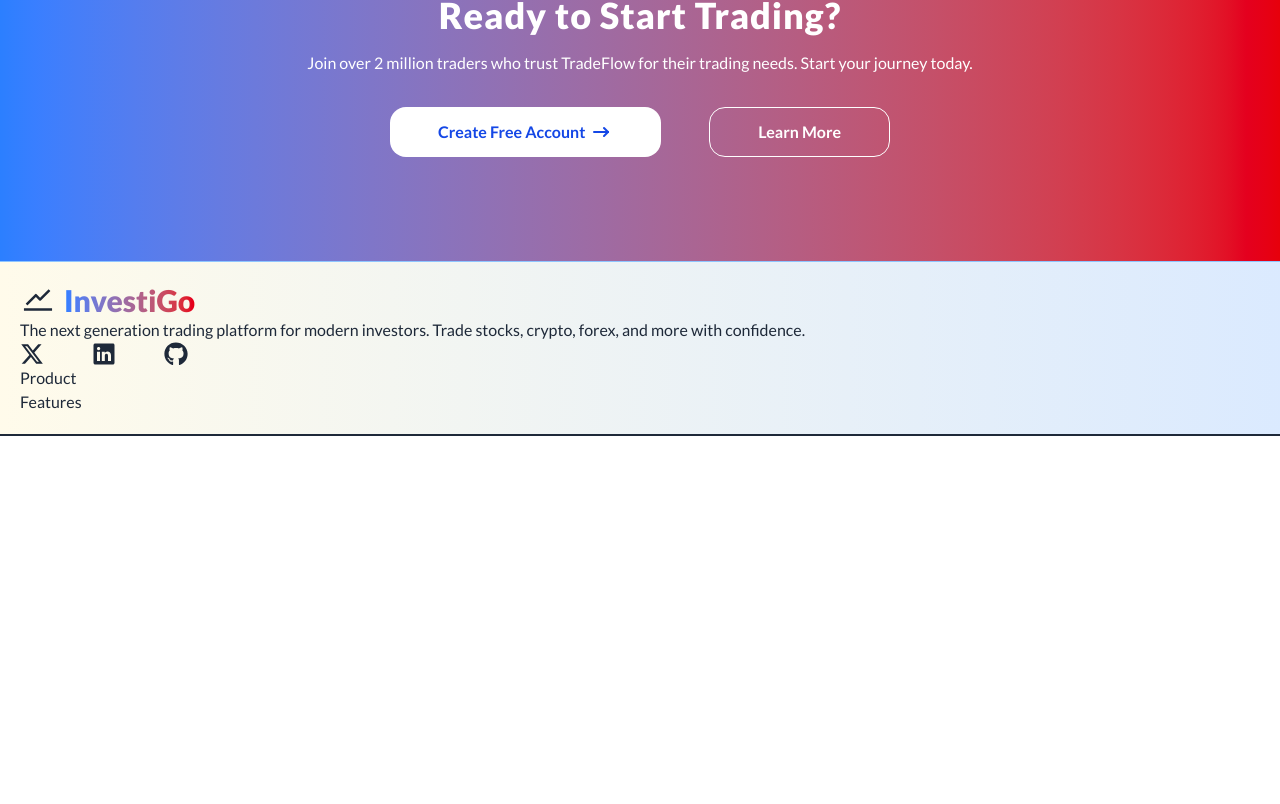
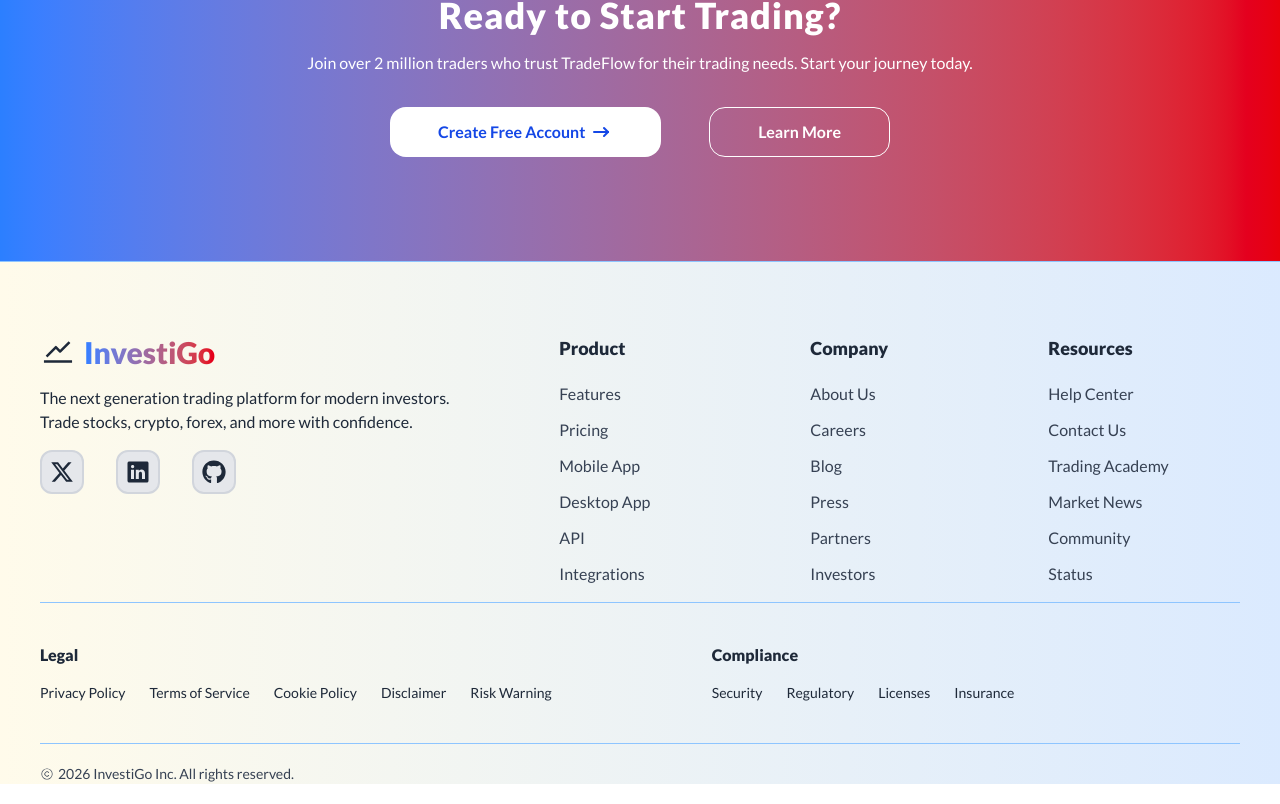
Before and after one commit to yashvardhannautiyal/Investigo-stock-market-app, a React (Vite) app in the folder frontend/: page / in a window 1280 px wide. Shown: the part 1552-2356 px from the top of the page. Before the commit the page ends 1988 px from the top, so only its background shows below. Built offline with nearby package versions, Linux system fonts and the light colour scheme.

Commit message:
footer completed

```diff
--- a/frontend/src/components/landingPage/Footer.jsx
+++ b/frontend/src/components/landingPage/Footer.jsx
@@ -3,72 +3,124 @@ import { AiOutlineStock } from "react-icons/ai";
 import { FaXTwitter } from "react-icons/fa6";
 import { IoLogoLinkedin } from "react-icons/io5";
 import { FaGithub } from "react-icons/fa";
+import { PiCopyrightLight } from "react-icons/pi";
+import "./FooterStyle.css";
 
 function Footer() {
   return (
-    <div>
+    <div className="px-10">
       {/* top content  */}
-      <div className="p-5">
+      <div className="flex justify-between mt-18">
         {/* logo + text  */}
-        <div>
-          <a href="/" className="flex items-center gap-2 ">
+        <div className="w-md">
+          <a href="/" className="flex items-center gap-2">
             <AiOutlineStock className="text-4xl font-extrabold" />
             <h1 className="text-3xl font-extrabold bg-linear-to-r from-blue-500 to-red-600 bg-clip-text text-transparent">
               InvestiGo
             </h1>
           </a>
 
-          <p>
+          <p className="mt-4">
             The next generation trading platform for modern investors. Trade
             stocks, crypto, forex, and more with confidence.
           </p>
 
-          <div className="flex gap-12 text-2xl">
-            <a href="https://x.com/home?lang=en-in" target="_blank">
+          <div className="flex gap-8 text-2xl mt-4">
+            <a href="https://x.com/home?lang=en-in" target="_blank" className="border-2 bg-gray-200 border-gray-300 p-2 rounded-xl hover:text-blue-700">
               <FaXTwitter />
             </a>
             <a
               href="https://www.linkedin.com/in/yash-vardhan-nautiyal/"
               target="_blank"
+              className="border-2 bg-gray-200 border-gray-300 p-2 rounded-xl hover:text-blue-700"
             >
               <IoLogoLinkedin />
             </a>
             <a
               href="https://github.com/yashvardhannautiyal/Investigo-stock-market-app"
               target="_blank"
+              className="border-2 bg-gray-200 border-gray-300 p-2 rounded-xl hover:text-blue-700"
             >
               <FaGithub />
             </a>
           </div>
         </div>
 
-          {/* list items  */}
+        {/* list items  */}
+        <div className="flex justify-between gap-40">
+          {/* list 1  */}
           <div>
-            {/* list 1  */}
-            <div>
-              <h4>Product</h4>
-            <ul>
+            <h4 className="text-lg font-extrabold">Product</h4>
+            <ul className="text-gray-700 font-medium mt-5 space-y-3">
               <li>Features</li>
-              <li></li>
-              <li></li>
-              <li></li>
-              <li></li>
-              <li></li>
+              <li>Pricing</li>
+              <li>Mobile App</li>
+              <li>Desktop App</li>
+              <li>API</li>
+              <li>Integrations</li>
             </ul>
-            </div>
           </div>
-        <div>
+
+          {/* list 2  */}
+          <div>
+            <h4 className="text-lg font-extrabold">Company</h4>
+            <ul className="text-gray-700 font-medium mt-5 space-y-3">
+              <li>About Us</li>
+              <li>Careers</li>
+              <li>Blog</li>
+              <li>Press</li>
+              <li>Partners</li>
+              <li>Investors</li>
+            </ul>
+          </div>
+
+          {/* list 1  */}
+          <div>
+            <h4 className="text-lg font-extrabold">Resources</h4>
+            <ul className="text-gray-700 font-medium mt-5 space-y-3">
+              <li>Help Center</li>
+              <li>Contact Us</li>
+              <li>Trading Academy</li>
+              <li>Market News</li>
+              <li>Community</li>
+              <li>Status</li>
+            </ul>
+          </div>
 
         </div>
+        <div></div>
       </div>
 
-      <hr />
+      <hr className='text-blue-300 mt-4' />
       {/* between  content */}
-      <div></div>
+      <div className="flex items-center mb-10 mt-10 gap-40">
+        <div>
+          <h3 className="font-extrabold">Legal</h3>
+          <ul className="flex text-sm gap-6 font-gray-700 mt-4">
+            <li>Privacy Policy</li>
+            <li>Terms of Service</li>
+            <li>Cookie Policy</li>
+            <li>Disclaimer</li>
+            <li>Risk Warning</li>
+          </ul>
+        </div>
+        <div>
+          <h3 className="font-extrabold">Compliance</h3>
+          <ul className="flex text-sm gap-6 font-gray-700 mt-4">
+            <li>Security</li>
+            <li>Regulatory</li>
+            <li>Licenses</li>
+            <li>Insurance</li>
+          </ul>
+        </div>
+        <div></div>
+      </div>
 
-      <hr />
+      <hr className='text-blue-300 mt-4' />
       {/* bottom content  */}
-      <div></div>
+      <div className="mt-5 mb-5">
+        <p className="font-medium text-sm text-gray-700 flex items-center gap-1"> <PiCopyrightLight />2026 InvestiGo Inc. All rights reserved.</p>
+      </div>
     </div>
   );
 }
--- /dev/null
+++ b/frontend/src/components/landingPage/FooterStyle.css
@@ -0,0 +1,4 @@
+li:hover{
+    color: rgb(6, 78, 222);
+    cursor: pointer;
+}
```
